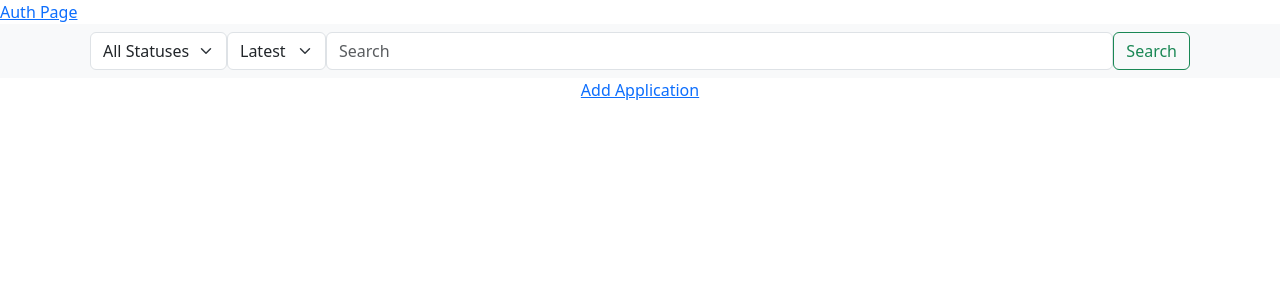
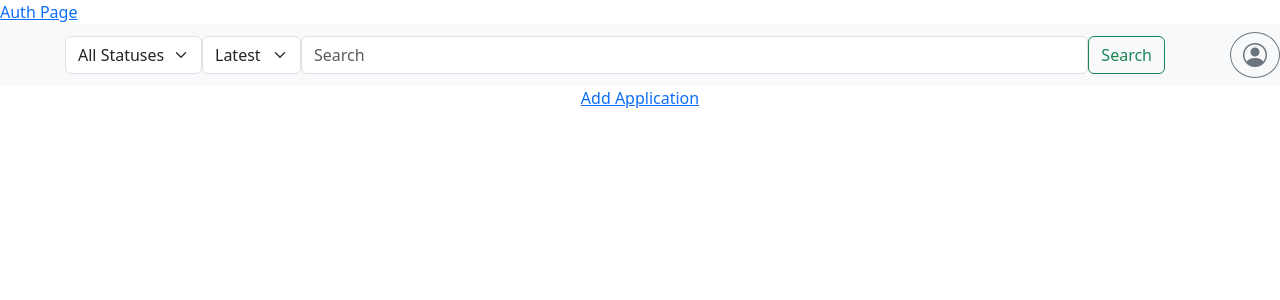
Before and after one commit to VitorBressan/Job-Application-Tracker, a Django app: page /home/ in a window 1280 px wide. Shown: the top 300 px of the page. Run offline with Django 5.2, Linux system fonts and the light colour scheme; the visitor is signed in with stand-in values (Sample User, id 1); data that the repository does not hold is empty; some libraries are stand-ins or nearby versions.

Commit message:
add: add a profile dropdown containing a logout button on the home page

```diff
--- a/job_applications/templates/job_applications/home.html
+++ b/job_applications/templates/job_applications/home.html
@@ -5,11 +5,13 @@
     <meta charset="UTF-8">
     <meta name="viewport" content="width=device-width, initial-scale=1.0">
     <title>Document</title>
+    <link rel="stylesheet" href="https://cdn.jsdelivr.net/npm/bootstrap-icons@1.11.3/font/bootstrap-icons.min.css">
     {% bootstrap_css %}
     {% bootstrap_javascript %}
 </head>
 <body>
     <a href="{% url 'welcome' %}">Auth Page</a>
+    <!-- Search Bar -->
     <nav class="navbar navbar-expand-lg bg-body-tertiary">
     <div class="container-fluid">
         <div class="navbar-collapse justify-content-center">
@@ -35,10 +37,23 @@
         </form>
         </div>
     </div>
+    <div class="dropdown">
+    <button class="btn btn-outline-secondary rounded-circle px-2.5 py-1" type="button" id="dropdownMenuButton1" data-bs-toggle="dropdown">
+        <i class="bi bi-person-circle" style="font-size: 1.5rem;"></i>
+    </button>
+      <ul class="dropdown-menu dropdown-menu-end" aria-labelledby="dropdownMenuButton1">
+        <form method="POST" action="{% url 'logout' %}">
+            {% csrf_token %}
+            <li><button type="submit" class="dropdown-item">Logout</button></li>
+        </form>
+      </ul>
+    </div>
     </nav>
 
+    <!-- Add Application Button -->
     <a class="d-flex justify-content-center mb-1" href="{% url 'add_application' %}">Add Application</a>
 
+    <!-- Applications List -->
     {% for application in applications_list %}
     <div class="d-flex justify-content-center mb-1">
         <a href="{% url 'application' application.id %}" class="btn btn-primary w-75">
```
